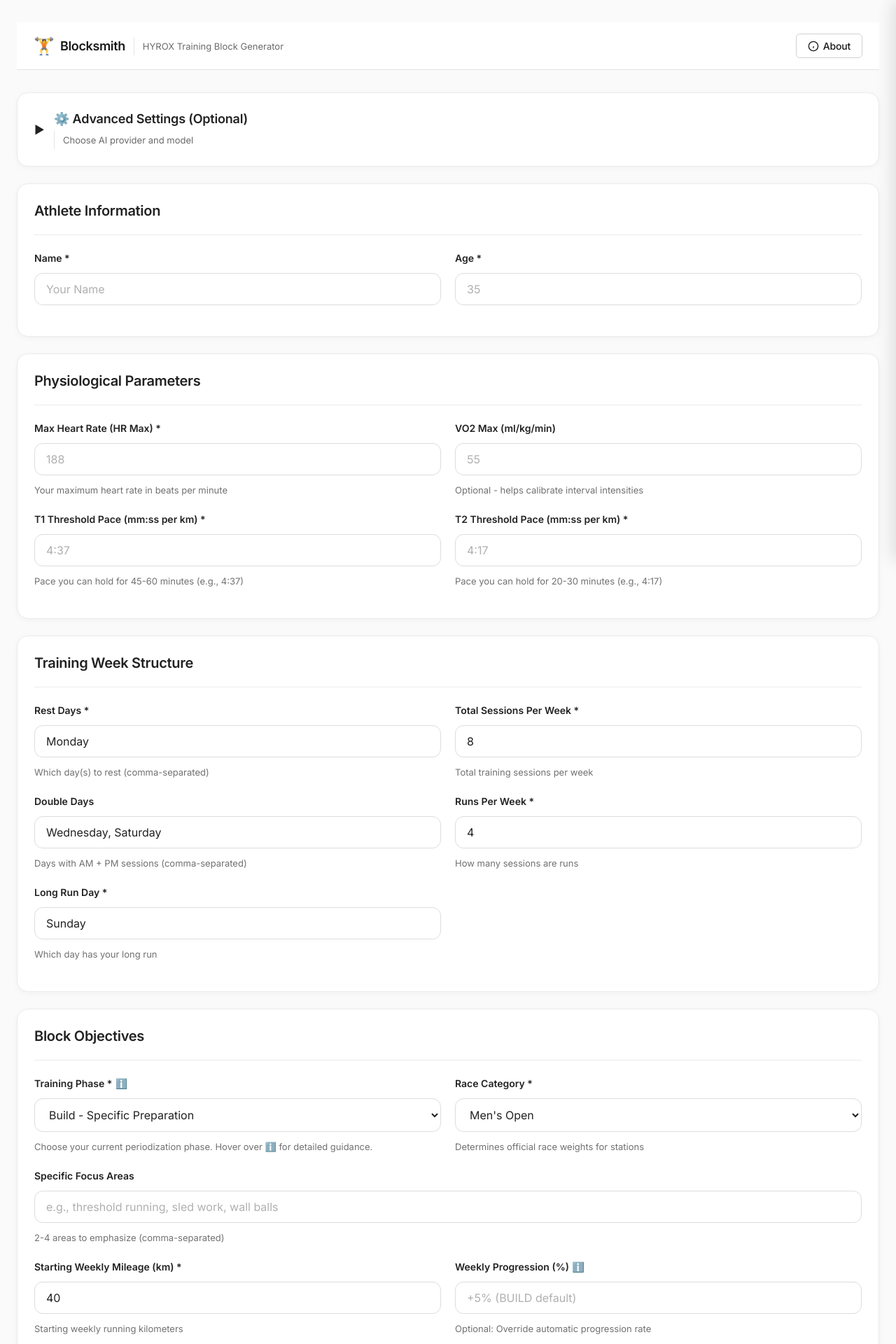
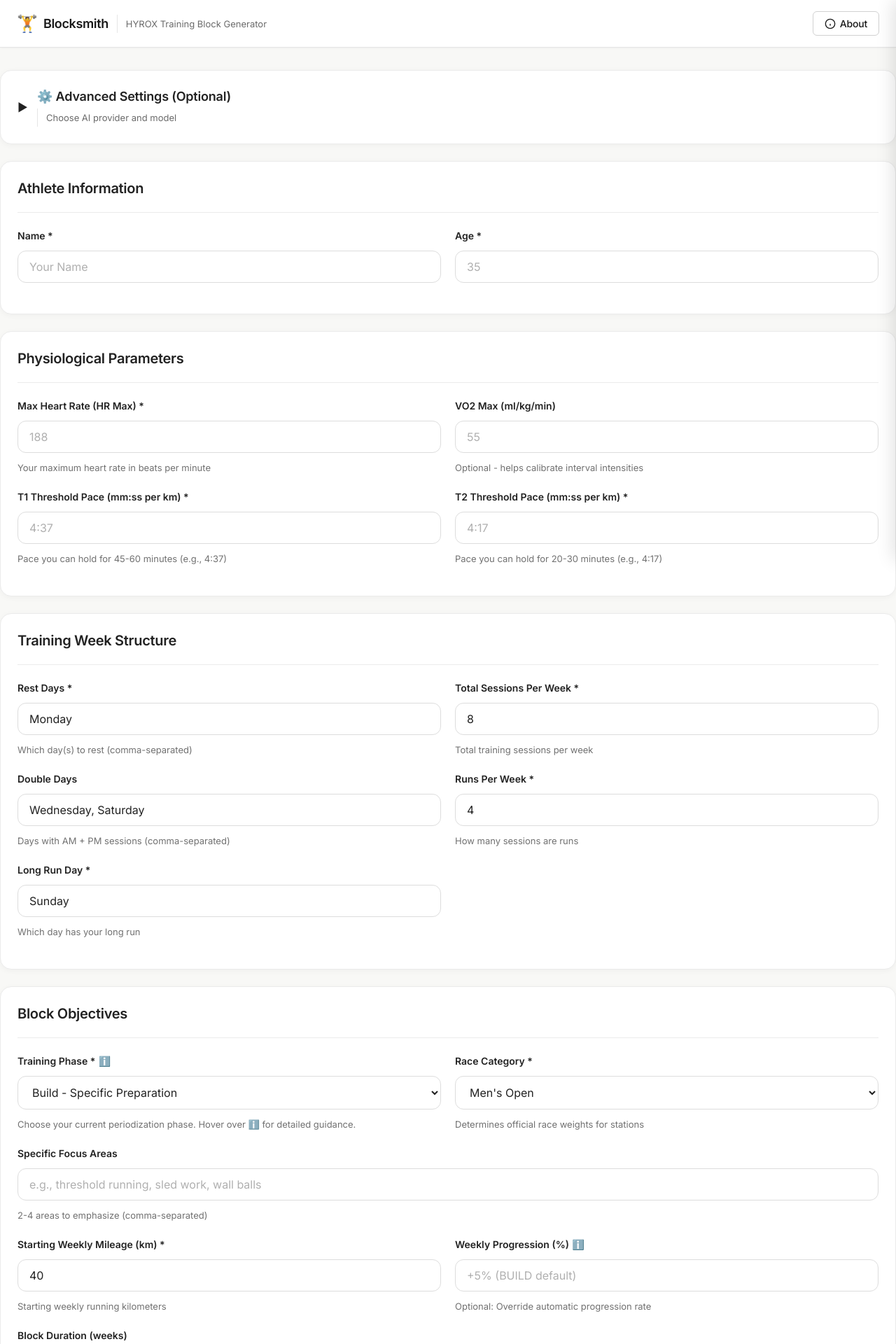
Before and after one commit to artiemellors/Blocksmith-agent, a Flask app: page / in a window 1280 px wide. Shown: the top 1920 px of the page at 70% size. Run offline with Flask 3, Linux system fonts and the light colour scheme.

Commit message:
Fix header placement and width on index page
- Add body and container CSS overrides (padding: 0, margin: 0)
- Set container max-width: 100% to match success page
- Add box-shadow to header matching success page
- Header now touches top of browser and spans full width

```diff
--- a/templates/index.html
+++ b/templates/index.html
@@ -6,6 +6,19 @@
     <title>Blocksmith - Training Block Generator</title>
     <link rel="stylesheet" href="{{ url_for('static', filename='css/style.css') }}">
     <style>
+        /* Page layout overrides */
+        body {
+            background: #f8f8f6;
+            padding: 0;
+            margin: 0;
+        }
+
+        .container {
+            max-width: 100%;
+            padding: 0;
+            margin: 0;
+        }
+
         /* ========================================
            HEADER
            ======================================== */
@@ -19,6 +32,7 @@
             top: 0;
             z-index: 100;
             border-bottom: 1px solid #e5e5e5;
+            box-shadow: 0 1px 3px rgba(0,0,0,0.04);
         }
 
         .header-left {
```
